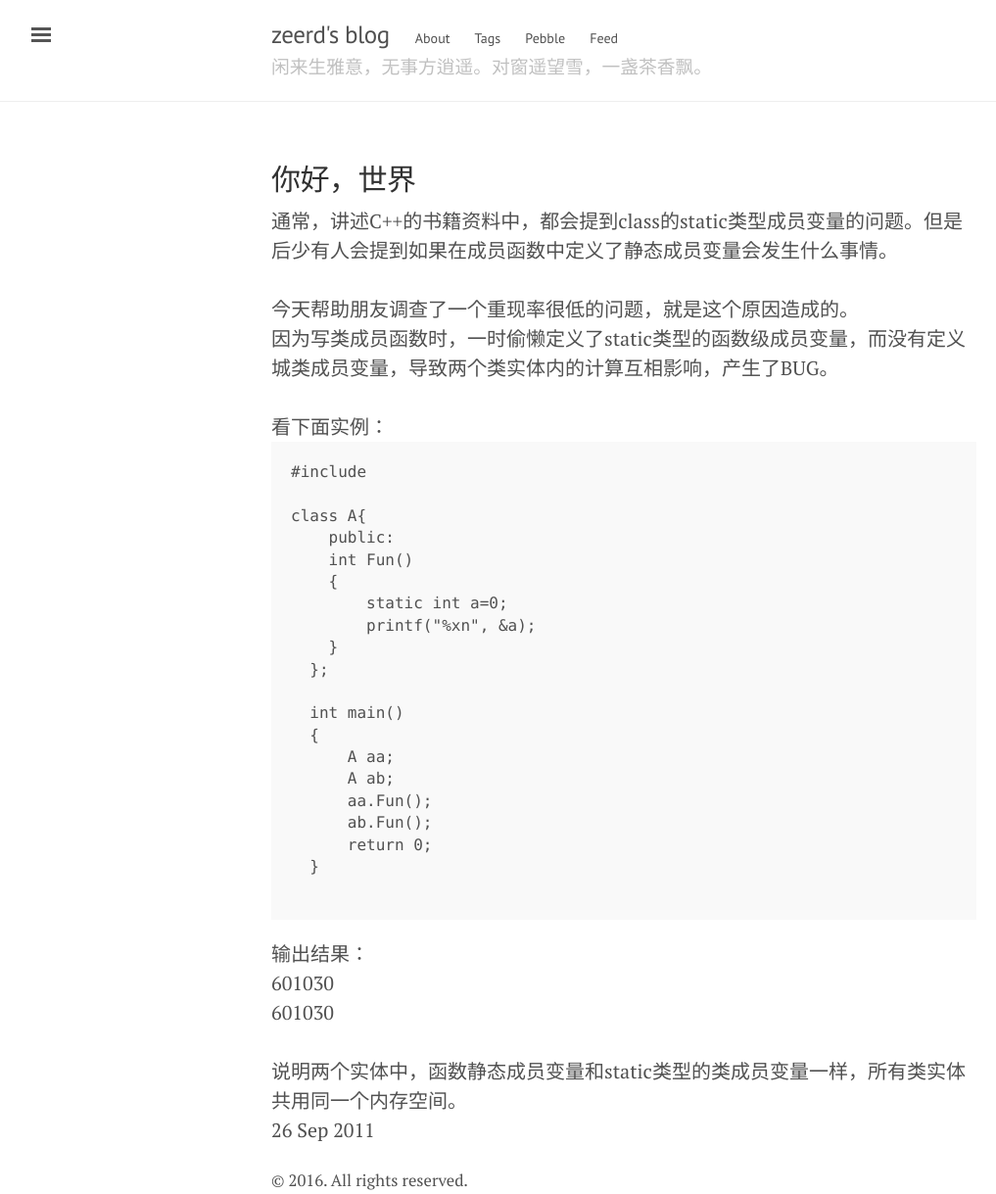
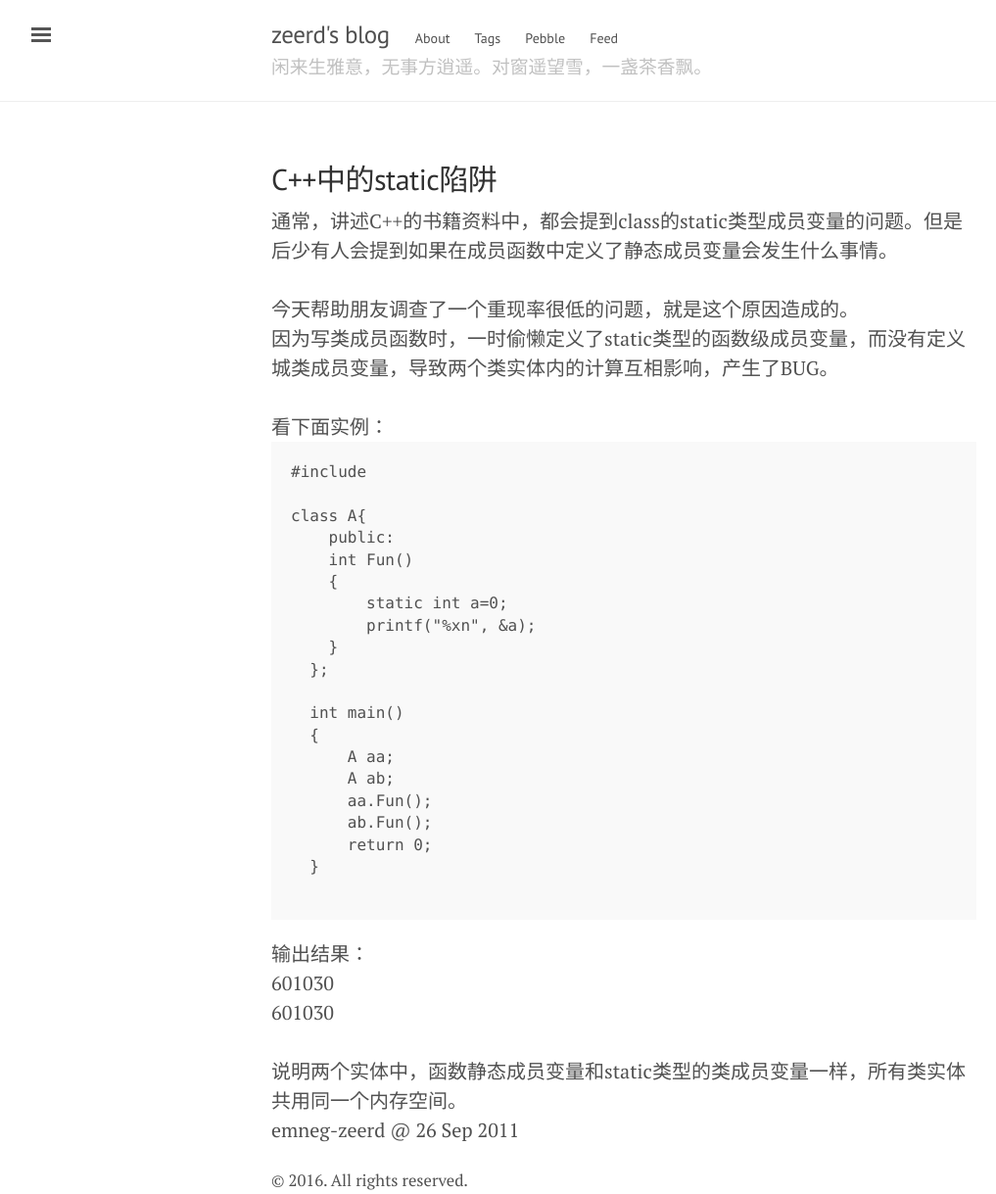
Before and after one commit to zeerd/zeerd.github.io, a Jekyll site: the page built from _posts/2011-09-26-cpp-static-trap.html, in a window 1280 px wide. Shown: the whole page at 98% size, without its empty margins (3-1020 px from the left). Built offline with Jekyll 4.4.1, drawn with Linux system fonts in a browser that asks for light colours; comment, search, counter and statistics services are not loaded.

Commit message:
Update 2011-09-26-cpp-static-trap.html

```diff
--- a/_posts/2011-09-26-cpp-static-trap.html
+++ b/_posts/2011-09-26-cpp-static-trap.html
@@ -1,6 +1,6 @@
 ---
 layout: default
-title: 你好，世界
+title: C++中的static陷阱
 tags: [cpp,bug]
 comments: true
 ---
@@ -12,7 +12,7 @@ comments: true
 <br>
 看下面实例：<br>
 <pre>
-#include
+#include <stdio.h>
 
 class A{
     public:
@@ -37,4 +37,4 @@ class A{
   601030<br>
   <br>
   说明两个实体中，函数静态成员变量和static类型的类成员变量一样，所有类实体共用同一个内存空间。<br>
-<p>{{ page.date | date_to_string }}</p>
+<p>{{site.author.name}} @ {{ page.date | date_to_string }}</p>
```
